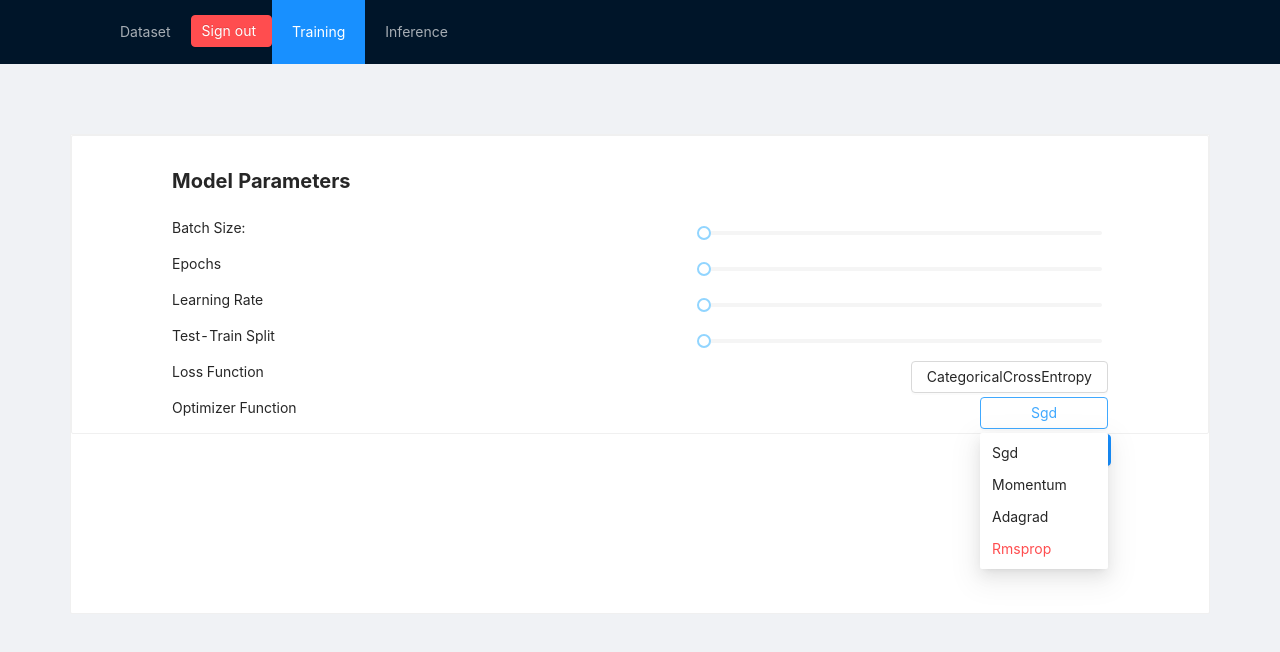
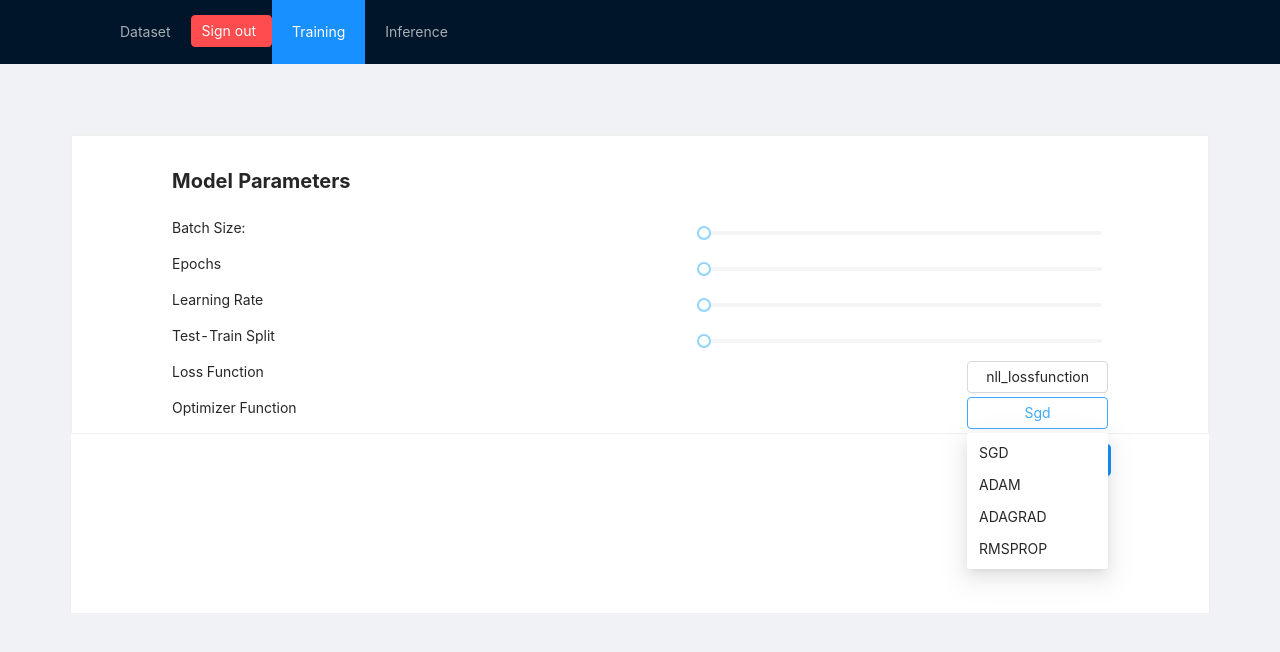
Before and after one commit to NikPrav/InterIIT_Bosch, a React (Create React App) app in the folder web/: page /trainer in a window 1280 px wide. Both pictures are taken after a click on the button "Sgd". Shown: the top 652 px of the page. Built offline with nearby package versions, Linux system fonts and the light colour scheme.

Commit message:
Minor Fixes.

```diff
--- a/web/src/Components/Editor/Editor.js
+++ b/web/src/Components/Editor/Editor.js
@@ -25,7 +25,32 @@ function PrefSlider(props) {
 function Preferences() {
   const [buttonState, setButtonState] = useState("German DataSets");
   const LossFns = ["CategoricalCrossEntropy", "MeanSquaredError"];
-
+  const [AugType, setAugType] = useState("User Selected Images");
+  const Augmenu = (
+    <Menu>
+      <Menu.Item
+        onClick={() => {
+          setAugType("User Selected Images");
+        }}
+      >
+        User Selected Images
+      </Menu.Item>
+      <Menu.Item
+        onClick={() => {
+          setAugType("Randomly Applied");
+        }}
+      >
+        Randomly Applied
+      </Menu.Item>
+      <Menu.Item
+        onClick={() => {
+          setAugType("Bulk Augmentation");
+        }}
+      >
+        Bulk Augmentation
+      </Menu.Item>
+    </Menu>
+  );
   return (
     <Card style={{paddingRight: "100px", paddingLeft: "100px", paddingTop: "30px"}}>
       <div>
@@ -36,12 +61,12 @@ function Preferences() {
           Show Augmentated Images in DataSet Viewer:{" "}
           <Switch defaultChecked style={{float: "right"}} />
         </p>
+        <p style={{fontSize: "20px"}}>
+          <strong>Augmentation Preferences</strong>
 
-        <p style={{fontSize: "20px"}}>
-          <strong>Model Parameters</strong>
-        </p>
-        <p>
-          <Typography.Text>Batch Size:</Typography.Text> <PrefSlider min={1} max={20} step={1} />
+          <Dropdown trigger={["click"]} overlay={Augmenu}>
+            <Button style={{float: "right", minWidth: "10vw"}}>{AugType}</Button>
+          </Dropdown>
         </p>
       </div>
     </Card>
@@ -158,6 +183,7 @@ function Editor() {
         <Content style={{marginTop: "40px", marginLeft: "10px"}}>
           <Card style={{minHeight: "100vh"}}>
             {selectedSection ? <Preferences /> : <ImageRow DataClass="Stop Sign" />}
+            {/* {selectedSection ? <Preferences /> : <ImageRow DataClass="Stop Sign" />} */}
           </Card>
         </Content>
       </Layout>
--- a/web/src/Components/Trainer/Trainer.js
+++ b/web/src/Components/Trainer/Trainer.js
@@ -19,9 +19,9 @@ function PrefSlider(props) {
 }
 
 function Preferences() {
-  const [buttonState, setButtonState] = useState("CategoricalCrossEntropy");
+  const [buttonState, setButtonState] = useState("nll_lossfunction");
   const [optimizerfn, setoptimizerfn] = useState("Sgd");
-  const LossFns = ["CategoricalCrossEntropy", "MeanSquaredError"];
+  //const LossFns = ["CategoricalCrossEntropy", "MeanSquaredError"];
 
   const Simple = item => {
     <Menu.Item>{item}</Menu.Item>;
@@ -48,32 +48,31 @@ function Preferences() {
     <Menu>
       <Menu.Item
         onClick={() => {
-          setoptimizerfn("Sgd");
+          setoptimizerfn("SGD");
         }}
       >
-        Sgd
+        SGD
       </Menu.Item>
       <Menu.Item
         onClick={() => {
-          setoptimizerfn("Momentum");
+          setoptimizerfn("ADAM");
         }}
       >
-        Momentum
+        ADAM
       </Menu.Item>
       <Menu.Item
         onClick={() => {
-          setoptimizerfn("Adagrad");
+          setoptimizerfn("ADAGRAD");
         }}
       >
-        Adagrad
+        ADAGRAD
       </Menu.Item>
       <Menu.Item
-        danger
         onClick={() => {
-          setoptimizerfn("Rmsprop");
+          setoptimizerfn("RMSPROP");
         }}
       >
-        Rmsprop
+        RMSPROP
       </Menu.Item>
     </Menu>
   );
@@ -99,13 +98,15 @@ function Preferences() {
         <p>
           Loss Function
           <Dropdown trigger={["click"]} overlay={LossFnDropdown}>
-            <Button style={{float: "right", minWidth: "10vw"}}>{buttonState}</Button>
+            <Button type="disabled" style={{float: "right", minWidth: "11vw"}}>
+              {buttonState}
+            </Button>
           </Dropdown>
         </p>
         <p>
           Optimizer Function
           <Dropdown trigger={["click"]} overlay={OptimizerDropdown}>
-            <Button style={{float: "right", minWidth: "10vw"}}>{optimizerfn}</Button>
+            <Button style={{float: "right", minWidth: "11vw"}}>{optimizerfn}</Button>
           </Dropdown>
         </p>
       </div>
@@ -157,7 +158,10 @@ function Trainer() {
         <Content style={{margin: "50px", padding: "20px"}}>
           <Card style={{minHeight: "60vh"}}>
             <Preferences />
-            <Button type="primary" style={{float: "right", marginRight: "7em"}}>
+            <Button
+              type="primary"
+              style={{float: "right", marginRight: "7em", minWidth: "11vw", marginTop: "10px"}}
+            >
               Train Model
             </Button>
           </Card>
```
